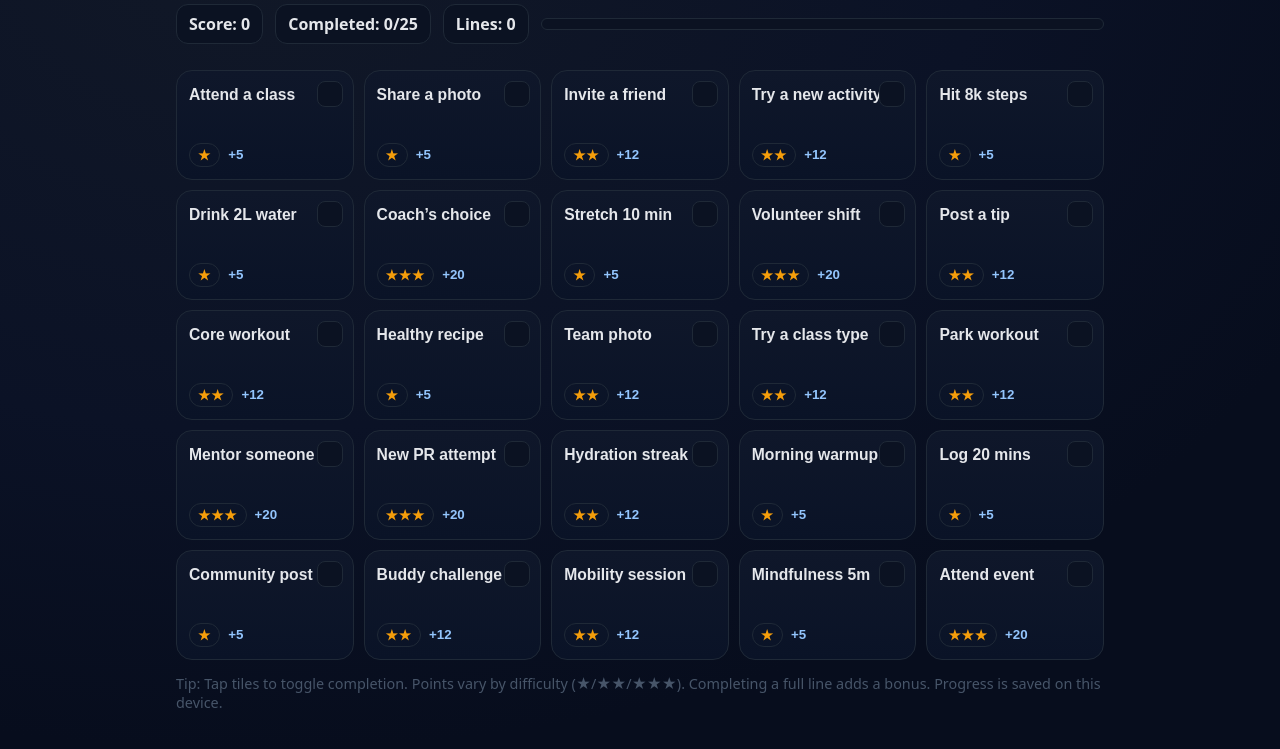
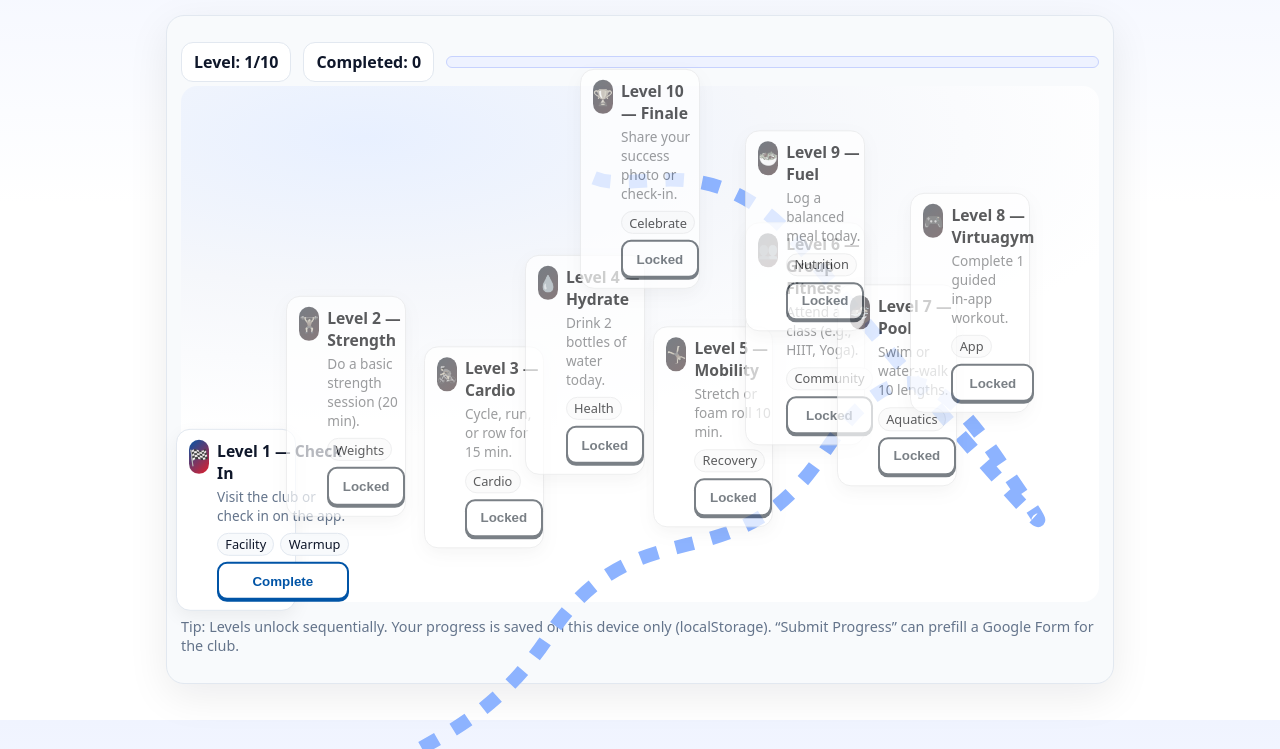
Before and after one commit to SamCourtnageVG/American-Family-Fitness, a plain HTML site: page index.html in a window 1280 px wide. Shown: the part 140-889 px from the top of the page. Drawn offline with Linux system fonts and the light colour scheme.

Commit message:
Update index.html

```diff
--- a/index.html
+++ b/index.html
@@ -3,302 +3,273 @@
 <head>
   <meta charset="utf-8" />
   <meta name="viewport" content="width=device-width, initial-scale=1" />
-  <title>Quest Bingo – LocalStorage Edition</title>
+  <title>AmFam Fit World — Level Quest (LocalStorage)</title>
   <style>
-    :root {
-      --bg: #0f172a;            /* slate-900 */
-      --card: #111827;          /* gray-900 */
-      --muted: #475569;         /* slate-600 */
-      --text: #e5e7eb;          /* gray-200 */
-      --accent: #22c55e;        /* green-500 */
-      --accent-2: #06b6d4;      /* cyan-500 */
-      --danger: #ef4444;        /* red-500 */
-      --warning: #f59e0b;       /* amber-500 */
-      --ring: rgba(34,197,94,.35);
+    :root{
+      /* American Family Fitness inspired palette (not official marks) */
+      --amfam-red:#e11d2b;
+      --amfam-blue:#0054a6;
+      --ink:#0f172a;
+      --muted:#64748b;
+      --paper:#f8fafc;
+      --card:#ffffff;
+      --track:#e2e8f0;
+      --ring:rgba(0,84,166,.25);
     }
-    * { box-sizing: border-box; }
-    body {
-      margin: 0; font-family: ui-sans-serif, system-ui, -apple-system, Segoe UI, Roboto, "Helvetica Neue", Arial, "Noto Sans", "Apple Color Emoji", "Segoe UI Emoji";
-      color: var(--text); background: radial-gradient(1200px 800px at 20% 10%, #111827 0, #0b1226 60%, #070d1d 100%);
-    }
-    .wrap { max-width: 960px; margin: 24px auto; padding: 16px; }
-    header { display:flex; align-items:center; justify-content:space-between; gap:12px; flex-wrap:wrap; }
-    h1 { font-size: clamp(1.25rem, 1.2rem + 1.2vw, 2rem); margin: 0; letter-spacing:.3px; }
-    .sub { color: var(--muted); font-size:.95rem; }
-    .controls { display:flex; gap:8px; flex-wrap:wrap; }
-    button, .btn {
-      appearance:none; border:1px solid #1f2937; background:#0b1222; color:var(--text);
-      padding:.6rem .85rem; border-radius:12px; cursor:pointer; font-weight:600; transition:.15s ease;
-    }
-    button:hover, .btn:hover { transform: translateY(-1px); box-shadow: 0 8px 24px rgba(0,0,0,.35); border-color:#334155; }
-    .btn-accent { background: linear-gradient(135deg, var(--accent), var(--accent-2)); border: none; color: #06110a; }
-    .btn-danger { background: linear-gradient(135deg, #ef4444, #f97316); border: none; color: #1b0a05; }
+    *{box-sizing:border-box}
+    body{margin:0;font-family:ui-sans-serif,system-ui,-apple-system,Segoe UI,Roboto,Helvetica,Arial;color:var(--ink);background:linear-gradient(180deg,#f0f4ff 0,#ffffff 40%)}
+    .wrap{max-width:980px;margin:20px auto;padding:16px}
+    header{display:flex;align-items:center;justify-content:space-between;gap:12px;flex-wrap:wrap}
+    h1{margin:0;font-size:clamp(1.3rem,1.1rem+1.5vw,2.1rem);font-weight:900;letter-spacing:.2px}
+    .brand{display:flex;align-items:center;gap:10px}
+    .brand .badge{background:linear-gradient(90deg,var(--amfam-blue),var(--amfam-red));color:#fff;padding:.25rem .6rem;border-radius:999px;font-weight:800;font-size:.85rem}
+    .sub{color:var(--muted)}
+    .controls{display:flex;gap:8px;flex-wrap:wrap}
+    button{appearance:none;border:2px solid var(--amfam-blue);background:#fff;color:var(--amfam-blue);padding:.6rem .85rem;border-radius:12px;cursor:pointer;font-weight:800;transition:.15s ease;box-shadow:0 2px 0 var(--amfam-blue)}
+    button:hover{transform:translateY(-1px)}
+    .btn-primary{background:linear-gradient(135deg,var(--amfam-blue),#3b82f6);color:#fff;border:none;box-shadow:none}
+    .btn-reset{background:linear-gradient(135deg,#ef4444,#f97316);color:#fff;border:none;box-shadow:none}
 
-    .grid {
-      margin-top:16px; display:grid; grid-template-columns: repeat(5, 1fr); gap:10px;
-    }
-    .tile {
-      position:relative; border:1px solid #1f2937; border-radius:16px; padding:14px 12px 12px; background: linear-gradient(180deg, #0f172a, #0a1327);
-      min-height: 110px; display:flex; flex-direction:column; justify-content:space-between; outline:none;
-    }
-    .tile:focus { box-shadow: 0 0 0 3px var(--ring); }
-    .tile .title { font-size:.98rem; line-height:1.25rem; font-weight:600; }
-    .tile .meta { display:flex; justify-content:space-between; align-items:center; gap:8px; margin-top:8px; }
-    .badge { font-size:.75rem; padding:.2rem .5rem; border-radius:999px; border:1px solid #1f2937; color:#cbd5e1; }
-    .stars { letter-spacing: 1px; color: var(--warning); font-size:.85rem; }
-    .points { color:#93c5fd; font-weight:700; font-variant-numeric: tabular-nums; }
+    .board{margin-top:14px;background:var(--paper);border:1px solid var(--track);border-radius:18px;padding:14px;box-shadow:0 12px 40px rgba(2,6,23,.08)}
 
-    .check {
-      position:absolute; top:10px; right:10px; width:26px; height:26px; border-radius:8px; border:1px solid #1f2937; display:grid; place-items:center;
-      background:#0b1222; font-weight:800; user-select:none;
-    }
-    .tile.done {
-      background: linear-gradient(180deg, #10201a, #0c1b16);
-      border-color: #14532d;
-    }
-    .tile.done .title { text-decoration: line-through; color:#a7f3d0; }
+    /* MAP */
+    .map{position:relative;aspect-ratio: 16/9;min-height:420px;border-radius:16px;background:radial-gradient(800px 300px at 20% 10%,#e8f0ff 0,#f5f7fb 50%,#ffffff 100%)}
+    .map .decor{position:absolute;inset:0;pointer-events:none}
+    .map svg#path{position:absolute;inset:0}
+    .node{position:absolute;translate:-50% -50%;width:120px;max-width:28vw}
+    .node card{display:block}
+    .card{background:var(--card);border:1px solid var(--track);border-radius:14px;padding:10px 10px 10px 12px;box-shadow:0 6px 18px rgba(2,6,23,.06);display:flex;gap:8px;align-items:flex-start}
+    .card h3{margin:0;font-size:.98rem}
+    .card p{margin:3px 0 8px 0;font-size:.85rem;color:var(--muted)}
+    .icon{width:34px;height:34px;border-radius:10px;background:linear-gradient(135deg,var(--amfam-blue),var(--amfam-red));display:grid;place-items:center;color:#fff;font-weight:900}
+    .meta{display:flex;gap:6px;align-items:center;font-size:.8rem}
+    .pill{border:1px solid var(--track);border-radius:999px;padding:.1rem .45rem;color:#0f172a;background:#f8fafc}
+    .start{position:absolute;left:6%;top:84%}
+    .n2{left:18%;top:62%}
+    .n3{left:33%;top:70%}
+    .n4{left:44%;top:54%}
+    .n5{left:58%;top:66%}
+    .n6{left:68%;top:48%}
+    .n7{left:78%;top:58%}
+    .n8{left:86%;top:42%}
+    .n9{left:68%;top:28%}
+    .n10{left:50%;top:18%}
 
-    .footer {
-      margin-top:16px; display:grid; grid-template-columns: 1fr; gap:10px;
-    }
-    .stats { display:flex; align-items:center; gap:12px; flex-wrap:wrap; }
-    .progress {
-      --p: 0%; position:relative; height:12px; background:#0b1222; border:1px solid #1f2937; border-radius:999px; overflow:hidden; flex:1;
-    }
-    .progress > i { position:absolute; inset:0; width:var(--p); background: linear-gradient(90deg, var(--accent), var(--accent-2)); }
-    .stat { background:#0b1222; border:1px solid #1f2937; padding:.5rem .75rem; border-radius:12px; font-weight:700; }
+    .avatar{position:absolute;width:22px;height:22px;border:2px solid #fff;background:linear-gradient(135deg,var(--amfam-red),var(--amfam-blue));border-radius:50%;box-shadow:0 0 0 3px rgba(0,84,166,.25);transform:translate(-50%,-50%)}
 
-    .hint { color: var(--muted); font-size:.9rem; }
-    .board-note { color:#94a3b8; font-size:.85rem; margin-top:6px; }
+    /* Progress */
+    .stats{display:flex;align-items:center;gap:12px;flex-wrap:wrap;margin:12px 0 4px}
+    .stat{background:#fff;border:1px solid var(--track);padding:.5rem .75rem;border-radius:12px;font-weight:800}
+    .progress{--p:0%;position:relative;height:12px;background:#eef2ff;border:1px solid #c7d2fe;border-radius:999px;overflow:hidden;flex:1}
+    .progress>i{position:absolute;inset:0;width:var(--p);background:linear-gradient(90deg,var(--amfam-blue),var(--amfam-red))}
 
-    .row-bonus { display:flex; gap:6px; flex-wrap:wrap; }
-    .tag { border:1px dashed #334155; padding:.2rem .5rem; border-radius:999px; font-size:.75rem; color:#cbd5e1; }
+    /* State */
+    .node.locked{filter:grayscale(.9) opacity(.7)}
+    .node.completed .card{outline:2px solid #10b981}
+    .node .do{width:100%;margin-top:6px;border-radius:10px}
 
-    @media (max-width: 560px) {
-      .grid { gap:8px; }
-      .tile { min-height: 96px; }
-    }
+    /* Confetti (CSS only, lightweight) */
+    .confetti{position:absolute;inset:0;pointer-events:none}
+    .spark{position:absolute;width:6px;height:10px;border-radius:2px;animation:pop .8s ease-out forwards}
+    @keyframes pop{0%{transform:translate(0,0) rotate(0)}100%{transform:translate(var(--dx),var(--dy)) rotate(200deg);opacity:0}}
+
+    .hint{color:var(--muted);font-size:.9rem}
   </style>
 </head>
 <body>
-  <div class="wrap" role="application" aria-label="Quest Bingo">
+  <div class="wrap" role="application" aria-label="AmFam Fit World">
     <header>
-      <div>
-        <h1>Quest Bingo</h1>
-        <div class="sub">Lightweight, gamified bingo with points & line bonuses. No backend — just LocalStorage.</div>
-        <div class="board-note">Customize the <code>CHALLENGES</code> array in the source. Replace the Google Form placeholders in <code>buildFormUrl()</code>.</div>
+      <div class="brand">
+        <h1>AmFam Fit World — Level Quest</h1>
+        <span class="badge">Virtual Gym</span>
       </div>
       <div class="controls" role="toolbar" aria-label="Controls">
-        <button id="btn-submit" class="btn btn-accent" title="Open prefilled form in a new tab">Submit to Club</button>
-        <button id="btn-reset" class="btn btn-danger" title="Reset local progress">Reset</button>
+        <button id="btn-submit" class="btn-primary" title="Open prefilled form in a new tab">Submit Progress</button>
+        <button id="btn-reset" class="btn-reset" title="Reset local progress">Reset</button>
       </div>
     </header>
+    <p class="sub">Progress through a virtual American Family Fitness–inspired world. Complete each level's challenge to unlock the next — no login, saved locally.</p>
 
-    <section class="footer">
+    <section class="board">
       <div class="stats" aria-live="polite">
-        <div class="stat">Score: <span id="score">0</span></div>
-        <div class="stat">Completed: <span id="completed">0</span>/25</div>
-        <div class="stat">Lines: <span id="lines">0</span></div>
-        <div class="progress" aria-label="Board completion">
-          <i id="bar"></i>
+        <div class="stat">Level: <span id="level">1</span>/<span id="levelMax">10</span></div>
+        <div class="stat">Completed: <span id="completed">0</span></div>
+        <div class="progress" aria-label="Quest completion"><i id="bar"></i></div>
+      </div>
+      <div class="map" id="map">
+        <svg id="path" viewBox="0 0 100 100" preserveAspectRatio="none" aria-hidden="true">
+          <path id="trail" d="M5,90 C20,70 30,75 40,60 S60,55 70,40 85,35 92,45 78,30 68,18 50,12 45,10" fill="none" stroke="#8db3ff" stroke-width="1.5" stroke-dasharray="2 2" />
+        </svg>
+        <div class="avatar" id="avatar" title="Your marker"></div>
+
+        <!-- Level nodes -->
+        <div class="node start" data-i="0">
+          <div class="card">
+            <div class="icon">🏁</div>
+            <div>
+              <h3>Level 1 — Check In</h3>
+              <p>Visit the club or check in on the app.</p>
+              <div class="meta"><span class="pill">Facility</span><span class="pill">Warmup</span></div>
+              <button class="do">Complete</button>
+            </div>
+          </div>
         </div>
+        <div class="node n2" data-i="1">
+          <div class="card"><div class="icon">🏋️</div><div><h3>Level 2 — Strength</h3><p>Do a basic strength session (20 min).</p><div class="meta"><span class="pill">Weights</span></div><button class="do">Complete</button></div></div>
+        </div>
+        <div class="node n3" data-i="2">
+          <div class="card"><div class="icon">🚴</div><div><h3>Level 3 — Cardio</h3><p>Cycle, run, or row for 15 min.</p><div class="meta"><span class="pill">Cardio</span></div><button class="do">Complete</button></div></div>
+        </div>
+        <div class="node n4" data-i="3">
+          <div class="card"><div class="icon">💧</div><div><h3>Level 4 — Hydrate</h3><p>Drink 2 bottles of water today.</p><div class="meta"><span class="pill">Health</span></div><button class="do">Complete</button></div></div>
+        </div>
+        <div class="node n5" data-i="4">
+          <div class="card"><div class="icon">🤸</div><div><h3>Level 5 — Mobility</h3><p>Stretch or foam roll 10 min.</p><div class="meta"><span class="pill">Recovery</span></div><button class="do">Complete</button></div></div>
+        </div>
+        <div class="node n6" data-i="5">
+          <div class="card"><div class="icon">👥</div><div><h3>Level 6 — Group Fitness</h3><p>Attend a class (e.g., HIIT, Yoga).</p><div class="meta"><span class="pill">Community</span></div><button class="do">Complete</button></div></div>
+        </div>
+        <div class="node n7" data-i="6">
+          <div class="card"><div class="icon">🏊</div><div><h3>Level 7 — Pool</h3><p>Swim or water-walk 10 lengths.</p><div class="meta"><span class="pill">Aquatics</span></div><button class="do">Complete</button></div></div>
+        </div>
+        <div class="node n8" data-i="7">
+          <div class="card"><div class="icon">🎮</div><div><h3>Level 8 — Virtuagym</h3><p>Complete 1 guided in‑app workout.</p><div class="meta"><span class="pill">App</span></div><button class="do">Complete</button></div></div>
+        </div>
+        <div class="node n9" data-i="8">
+          <div class="card"><div class="icon">🥗</div><div><h3>Level 9 — Fuel</h3><p>Log a balanced meal today.</p><div class="meta"><span class="pill">Nutrition</span></div><button class="do">Complete</button></div></div>
+        </div>
+        <div class="node n10" data-i="9">
+          <div class="card"><div class="icon">🏆</div><div><h3>Level 10 — Finale</h3><p>Share your success photo or check‑in.</p><div class="meta"><span class="pill">Celebrate</span></div><button class="do">Complete</button></div></div>
+        </div>
+
+        <div class="confetti" id="confetti"></div>
       </div>
-      <div class="row-bonus" id="bonusTags"></div>
+      <p class="hint">Tip: Levels unlock sequentially. Your progress is saved on this device only (localStorage). “Submit Progress” can prefill a Google Form for the club.</p>
     </section>
-
-    <main class="grid" id="grid" aria-label="Bingo Grid" role="grid"></main>
-
-    <p class="hint">Tip: Tap tiles to toggle completion. Points vary by difficulty (★/★★/★★★). Completing a full line adds a bonus. Progress is saved on this device.</p>
   </div>
 
 <script>
-// ======== CONFIG ========
-const BOARD_KEY = 'questBingo.v1';
-const FORM_BASE = 'https://docs.google.com/forms/d/e/FORM_ID/viewform'; // TODO: replace
-const ENTRY_MAP = {
-  checked: 'entry.123456', // array of checked indexes
-  score:   'entry.123457',
-  lines:   'entry.123458',
-  player:  'entry.123459'  // optional short name prompt
-};
+// ========== CONFIG ==========
+const BOARD_KEY = 'amfam.fitworld.levels.v1';
+const FORM_BASE = 'https://docs.google.com/forms/d/e/FORM_ID/viewform'; // TODO replace
+const ENTRY_MAP = { level:'entry.100', completed:'entry.101', name:'entry.102' };
 
-// Define 25 challenges (text + difficulty 1..3). Edit freely for each client.
-const CHALLENGES = [
-  { text: 'Attend a class', diff: 1 },
-  { text: 'Share a photo', diff: 1 },
-  { text: 'Invite a friend', diff: 2 },
-  { text: 'Try a new activity', diff: 2 },
-  { text: 'Hit 8k steps', diff: 1 },
-  { text: 'Drink 2L water', diff: 1 },
-  { text: 'Coach’s choice', diff: 3 },
-  { text: 'Stretch 10 min', diff: 1 },
-  { text: 'Volunteer shift', diff: 3 },
-  { text: 'Post a tip', diff: 2 },
-  { text: 'Core workout', diff: 2 },
-  { text: 'Healthy recipe', diff: 1 },
-  { text: 'Team photo', diff: 2 },
-  { text: 'Try a class type', diff: 2 },
-  { text: 'Park workout', diff: 2 },
-  { text: 'Mentor someone', diff: 3 },
-  { text: 'New PR attempt', diff: 3 },
-  { text: 'Hydration streak', diff: 2 },
-  { text: 'Morning warmup', diff: 1 },
-  { text: 'Log 20 mins', diff: 1 },
-  { text: 'Community post', diff: 1 },
-  { text: 'Buddy challenge', diff: 2 },
-  { text: 'Mobility session', diff: 2 },
-  { text: 'Mindfulness 5m', diff: 1 },
-  { text: 'Attend event', diff: 3 }
+const LEVELS = [
+  { title:'Level 1 — Check In', blurb:'Visit the club or check in on the app.', tags:['Facility','Warmup'], key:'checkin'},
+  { title:'Level 2 — Strength', blurb:'Do a basic strength session (20 min).', tags:['Weights'], key:'strength'},
+  { title:'Level 3 — Cardio', blurb:'Cycle, run, or row for 15 min.', tags:['Cardio'], key:'cardio'},
+  { title:'Level 4 — Hydrate', blurb:'Drink 2 bottles of water today.', tags:['Health'], key:'hydration'},
+  { title:'Level 5 — Mobility', blurb:'Stretch or foam roll 10 min.', tags:['Recovery'], key:'mobility'},
+  { title:'Level 6 — Group Fitness', blurb:'Attend a class (e.g., HIIT, Yoga).', tags:['Community'], key:'class'},
+  { title:'Level 7 — Pool', blurb:'Swim or water-walk 10 lengths.', tags:['Aquatics'], key:'pool'},
+  { title:'Level 8 — Virtuagym', blurb:'Complete 1 guided in‑app workout.', tags:['App'], key:'virtuagym'},
+  { title:'Level 9 — Fuel', blurb:'Log a balanced meal today.', tags:['Nutrition'], key:'nutrition'},
+  { title:'Level 10 — Finale', blurb:'Share your success photo or check‑in.', tags:['Celebrate'], key:'finale'}
 ];
 
-// Scoring: base per difficulty
-const POINTS = { 1: 5, 2: 12, 3: 20 };
-const LINE_BONUS = 30; // bonus points per completed line (row/col/diag)
-
-// ======== STATE ========
-const defaultState = () => ({
-  checked: Array(25).fill(false),
-  score: 0,
-  lines: [], // store canonical line ids that are completed
-});
-
-function load() {
-  try { return JSON.parse(localStorage.getItem(BOARD_KEY)) ?? defaultState(); }
-  catch { return defaultState(); }
-}
-function save(s) { localStorage.setItem(BOARD_KEY, JSON.stringify(s)); }
-
+// ========== STATE ==========
+const defaultState = () => ({ idx:0, // highest unlocked index (0-based)
+  completed: Array(LEVELS.length).fill(false), name: localStorage.getItem('fitworld.name') || '' });
+function load(){ try { return JSON.parse(localStorage.getItem(BOARD_KEY)) ?? defaultState(); } catch { return defaultState(); } }
+function save(s){ localStorage.setItem(BOARD_KEY, JSON.stringify(s)); }
 let state = load();
 
-// ======== DOM HELPERS ========
-const $ = sel => document.querySelector(sel);
-const grid = $('#grid');
-const scoreEl = $('#score');
+// ========== DOM ==========
+const $ = (s)=>document.querySelector(s);
+const nodes = [...document.querySelectorAll('.node')];
+const levelEl = $('#level');
+const levelMaxEl = $('#levelMax');
 const completedEl = $('#completed');
-const linesEl = $('#lines');
 const barEl = $('#bar');
-const bonusTags = $('#bonusTags');
+const avatar = $('#avatar');
+const trail = document.getElementById('trail');
+const confetti = $('#confetti');
+levelMaxEl.textContent = LEVELS.length;
 
-// Precompute all 12 bingo lines: 5 rows + 5 cols + 2 diags
-const LINES = (() => {
-  const lines = [];
-  // rows
-  for (let r = 0; r < 5; r++) lines.push(Array.from({length:5}, (_,c)=> r*5+c));
-  // cols
-  for (let c = 0; c < 5; c++) lines.push(Array.from({length:5}, (_,r)=> r*5+c));
-  // diags
-  lines.push([0,6,12,18,24]);
-  lines.push([4,8,12,16,20]);
-  return lines;
-})();
+// ========== RENDER ==========
+function render(){
+  // lock/unlock nodes
+  nodes.forEach(n => n.classList.add('locked'));
+  for(let i=0;i<=state.idx;i++){ nodes[i]?.classList.remove('locked'); }
+  // completed state
+  nodes.forEach((n,i)=> n.classList.toggle('completed', !!state.completed[i]));
 
-function stars(n){ return '★'.repeat(n); }
+  // wire buttons
+  nodes.forEach((n,i)=>{
+    const btn = n.querySelector('.do');
+    btn.disabled = i>state.idx || state.completed[i];
+    btn.textContent = state.completed[i] ? 'Completed' : (i>state.idx ? 'Locked' : 'Complete');
+    btn.onclick = ()=> completeLevel(i);
+  });
 
-function render() {
-  grid.innerHTML = '';
-  CHALLENGES.forEach((ch, i) => {
-    const tile = document.createElement('button');
-    tile.className = 'tile' + (state.checked[i] ? ' done' : '');
-    tile.setAttribute('role','gridcell');
-    tile.setAttribute('aria-pressed', state.checked[i] ? 'true' : 'false');
-    tile.setAttribute('data-i', i);
-    tile.innerHTML = `
-      <div class="check" aria-hidden="true">${state.checked[i] ? '✓' : ''}</div>
-      <div class="title">${ch.text}</div>
-      <div class="meta">
-        <span class="badge stars" title="Difficulty">${stars(ch.diff)}</span>
-        <span class="points" title="Points">+${POINTS[ch.diff]}</span>
-      </div>
-    `;
-    tile.addEventListener('click', onToggle);
-    tile.addEventListener('keyup', (e)=>{ if(e.key==='Enter' || e.key===' ') onToggle(e); });
-    grid.appendChild(tile);
-  });
-  updateStats();
+  const doneCount = state.completed.filter(Boolean).length;
+  completedEl.textContent = doneCount;
+  levelEl.textContent = Math.min(doneCount+1, LEVELS.length);
+  barEl.style.setProperty('--p', `${Math.round((doneCount/LEVELS.length)*100)}%`);
+
+  moveAvatar();
 }
 
-function onToggle(e){
-  const i = +e.currentTarget.getAttribute('data-i');
-  state.checked[i] = !state.checked[i];
-  recompute();
+function moveAvatar(){
+  const done = state.completed.filter(Boolean).length;
+  const t = Math.max(0, Math.min(1, done/LEVELS.length));
+  const len = trail.getTotalLength();
+  const pt = trail.getPointAtLength(len * t);
+  const svg = document.getElementById('path');
+  const r = svg.getBoundingClientRect();
+  avatar.style.left = (pt.x/100 * r.width) + 'px';
+  avatar.style.top  = (pt.y/100 * r.height) + 'px';
+}
+
+function burstConfetti(x,y){
+  for(let i=0;i<24;i++){
+    const s = document.createElement('div');
+    s.className='spark';
+    s.style.left = x+'px'; s.style.top = y+'px';
+    s.style.background = i%2? 'var(--amfam-blue)' : 'var(--amfam-red)';
+    const dx = (Math.random()*160-80)+'px';
+    const dy = (Math.random()*-160)+'px';
+    s.style.setProperty('--dx', dx); s.style.setProperty('--dy', dy);
+    confetti.appendChild(s);
+    setTimeout(()=> s.remove(), 900);
+  }
+}
+
+function completeLevel(i){
+  if(i>state.idx) return; // locked
+  if(state.completed[i]) return; // already
+  state.completed[i] = true;
+  // unlock next
+  if(state.idx < LEVELS.length-1) state.idx = Math.max(state.idx, i+1);
   save(state);
   render();
+  // celebrate at the node's position
+  const rect = nodes[i].getBoundingClientRect();
+  const parent = document.getElementById('map').getBoundingClientRect();
+  burstConfetti(rect.left-parent.left+60, rect.top-parent.top+20);
 }
 
-function recompute(){
-  // score from tiles
-  let score = 0;
-  state.checked.forEach((v,i)=>{ if(v) score += POINTS[CHALLENGES[i].diff]; });
-
-  // determine completed lines
-  const completedLines = [];
-  LINES.forEach((line, idx)=>{
-    if (line.every(i => state.checked[i])) completedLines.push(idx);
-  });
-
-  // add line bonus (each unique line once)
-  score += completedLines.length * LINE_BONUS;
-
-  state.score = score;
-  state.lines = completedLines;
-}
-
-function updateStats(){
-  scoreEl.textContent = state.score;
-  const completedCount = state.checked.filter(Boolean).length;
-  completedEl.textContent = completedCount;
-  linesEl.textContent = state.lines.length;
-  barEl.style.setProperty('--p', `${Math.round((completedCount/25)*100)}%`);
-
-  // tags for which lines are complete
-  bonusTags.innerHTML = '';
-  state.lines.forEach(id=>{
-    const tag = document.createElement('span');
-    const label = lineLabel(id);
-    tag.className = 'tag';
-    tag.textContent = `Line bonus: ${label}`;
-    bonusTags.appendChild(tag);
-  });
-}
-
-function lineLabel(id){
-  if (id < 5) return `Row ${id+1}`;
-  if (id < 10) return `Col ${id-4}`;
-  return id === 10 ? 'Diag ↘' : 'Diag ↙';
-}
-
-// ======== SUBMIT ========
+// Submit (optional Google Form)
 function buildFormUrl(){
   const params = new URLSearchParams();
-  const checkedIdx = state.checked.map((v,i)=> v? i : null).filter(v=>v!==null);
-  params.set(ENTRY_MAP.checked, JSON.stringify(checkedIdx));
-  params.set(ENTRY_MAP.score, String(state.score));
-  params.set(ENTRY_MAP.lines, String(state.lines.length));
-  // Optional short prompt for player name. The Form can make this required.
-  const who = prompt('Enter your name or member ID (optional):', localStorage.getItem('questBingo.name') || '');
-  if (who !== null) {
-    localStorage.setItem('questBingo.name', who);
-    params.set(ENTRY_MAP.player, who);
-  }
+  params.set(ENTRY_MAP.level, String(state.idx+1));
+  params.set(ENTRY_MAP.completed, state.completed.map(v=>v?1:0).join(','));
+  const who = prompt('Enter your name or member ID (optional):', state.name || '');
+  if(who!==null){ state.name = who; localStorage.setItem('fitworld.name', who); save(state); params.set(ENTRY_MAP.name, who); }
   return `${FORM_BASE}?${params.toString()}`;
 }
 
-$('#btn-submit').addEventListener('click', () => {
-  const url = buildFormUrl();
-  window.open(url, '_blank', 'noopener');
+document.getElementById('btn-submit').addEventListener('click', ()=>{
+  const url = buildFormUrl(); window.open(url,'_blank','noopener');
 });
 
-$('#btn-reset').addEventListener('click', () => {
-  if (confirm('Reset local progress? This will only affect this device.')) {
-    state = defaultState();
-    save(state);
-    render();
-  }
+document.getElementById('btn-reset').addEventListener('click', ()=>{
+  if(confirm('Reset local progress? This only affects this device.')){ state = defaultState(); save(state); render(); }
 });
 
-// ======== INIT ========
-recompute();
+// ========== INIT ==========
 render();
+window.addEventListener('resize', moveAvatar);
 </script>
 </body>
 </html>
```
